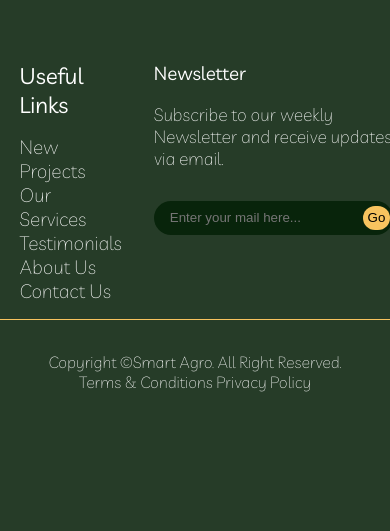
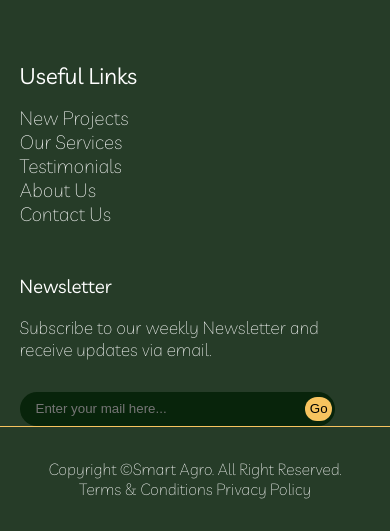
Before and after one commit to Gwolo-Julius/agriculture-01, a plain HTML site: page index.html in a window 390 px wide. Shown: the part 7182-7713 px from the top of the page. Before the commit the page ends 7606 px from the top, so only its background shows below. Drawn offline with nearby package versions, Linux system fonts and the light colour scheme.

Commit message:
mobile footer adjusted

```diff
--- a/style.css
+++ b/style.css
@@ -1022,6 +1022,11 @@ textarea {
   .container__modified {
     flex-direction: column;
   }
+  .footer__right {
+    width: 90%;
+    display: flex;
+    flex-direction: column;
+  }
 }
 
 /* ========= MEDIA QUERIES TABLETS SECTION =========*/
@@ -1243,7 +1248,9 @@ textarea {
     flex-direction: column;
   }
 
-  .footer__right {
+  /* .footer__right {
+    width: 90%;
+    display: flex;
     flex-direction: column;
-  }
+  } */
 }
```
